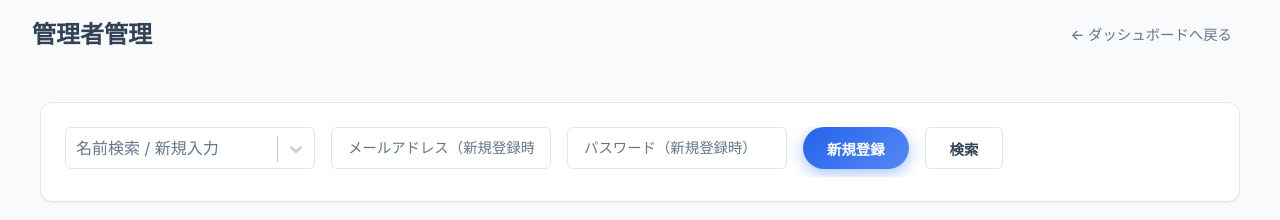
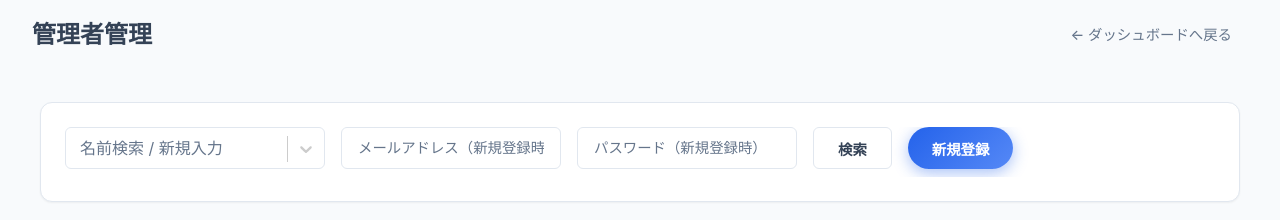
Before and after one commit to inunu1/next-rate, a Next.js app in the folder next-rate/: page /admin in a window 1280 px wide. Shown: the top 220 px of the page. Built offline with nearby package versions, Linux system fonts and the light colour scheme; no server answers; the database is empty; sample sign-in values are in the browser's storage.

Commit message:
ボタン位置を変えたりした

```diff
--- a/next-rate/src/app/admin/AdminClient.tsx
+++ b/next-rate/src/app/admin/AdminClient.tsx
@@ -4,8 +4,7 @@ import { useState } from 'react';
 import Link from 'next/link';
 import styles from './Admin.module.css';
 import DataTable from '@/components/DataTable';
-import CreatableSelect from 'react-select/creatable';
-import { StylesConfig } from 'react-select';
+import PlayerSelect from '@/components/PlayerSelect';
 
 type AdminUser = {
   id: string;
@@ -44,55 +43,6 @@ export default function AdminClient({ users, currentUserId }: Props) {
     label: u.name ?? '(名前なし)',
   }));
 
-  const customSelectStyles: StylesConfig<AdminOption, false> = {
-    control: (base, state) => ({
-      ...base,
-      minHeight: 42,
-      height: 42,
-      borderRadius: 6,
-      borderColor: state.isFocused ? 'var(--color-primary)' : 'var(--color-border)',
-      boxShadow: state.isFocused ? '0 0 0 3px hsla(var(--primary-h), var(--primary-s), var(--primary-l), 0.1)' : 'none',
-      backgroundColor: 'var(--color-bg-surface)',
-      '&:hover': {
-        borderColor: 'var(--color-text-muted)',
-      },
-    }),
-    valueContainer: (base) => ({
-      ...base,
-      height: 42,
-      padding: '0 8px',
-    }),
-    singleValue: (base) => ({
-      ...base,
-      color: 'var(--color-text-main)',
-    }),
-    input: (base) => ({
-      ...base,
-      color: 'var(--color-text-main)',
-    }),
-    menu: (base) => ({
-      ...base,
-      borderRadius: 6,
-      border: '1px solid var(--color-border)',
-      boxShadow: 'var(--shadow-md)',
-      zIndex: 9999,
-    }),
-    option: (base, state) => ({
-      ...base,
-      color: 'var(--color-text-main)',
-      backgroundColor: state.isFocused ? 'var(--color-bg-app)' : 'var(--color-bg-surface)',
-      cursor: 'pointer',
-      '&:active': {
-        backgroundColor: 'var(--color-primary)',
-        color: 'white',
-      }
-    }),
-    placeholder: (base) => ({
-      ...base,
-      color: 'var(--color-text-muted)',
-    }),
-    menuPortal: (base) => ({ ...base, zIndex: 9999 }),
-  };
 
   // 共通 API 呼び出し
   async function callApi(body: ApiBody) {
@@ -166,14 +116,12 @@ export default function AdminClient({ users, currentUserId }: Props) {
       <div className={styles.formCard}>
         <div className={styles.formBar}>
           <div className={styles.selectWrapper}>
-            <CreatableSelect
+            <PlayerSelect
               options={adminOptions}
               value={selected}
-              onChange={(opt) => setSelected(opt)}
+              onChange={setSelected}
               placeholder="名前検索 / 新規入力"
-              styles={customSelectStyles}
-              isClearable
-              menuPortalTarget={typeof window !== 'undefined' ? document.body : null}
+              width="260px"
             />
           </div>
 
@@ -195,18 +143,18 @@ export default function AdminClient({ users, currentUserId }: Props) {
 
           <button
             type="button"
+            onClick={handleSearch}
+            className={styles.searchButton}
+          >
+            検索
+          </button>
+
+          <button
+            type="button"
             onClick={handleRegister}
             className={styles.registerButton}
           >
             新規登録
-          </button>
-
-          <button
-            type="button"
-            onClick={handleSearch}
-            className={styles.searchButton}
-          >
-            検索
           </button>
         </div>
       </div>
```
Also changed, not shown: next-rate/src/app/players/PlayersClient.tsx (+12 -51 lines).
